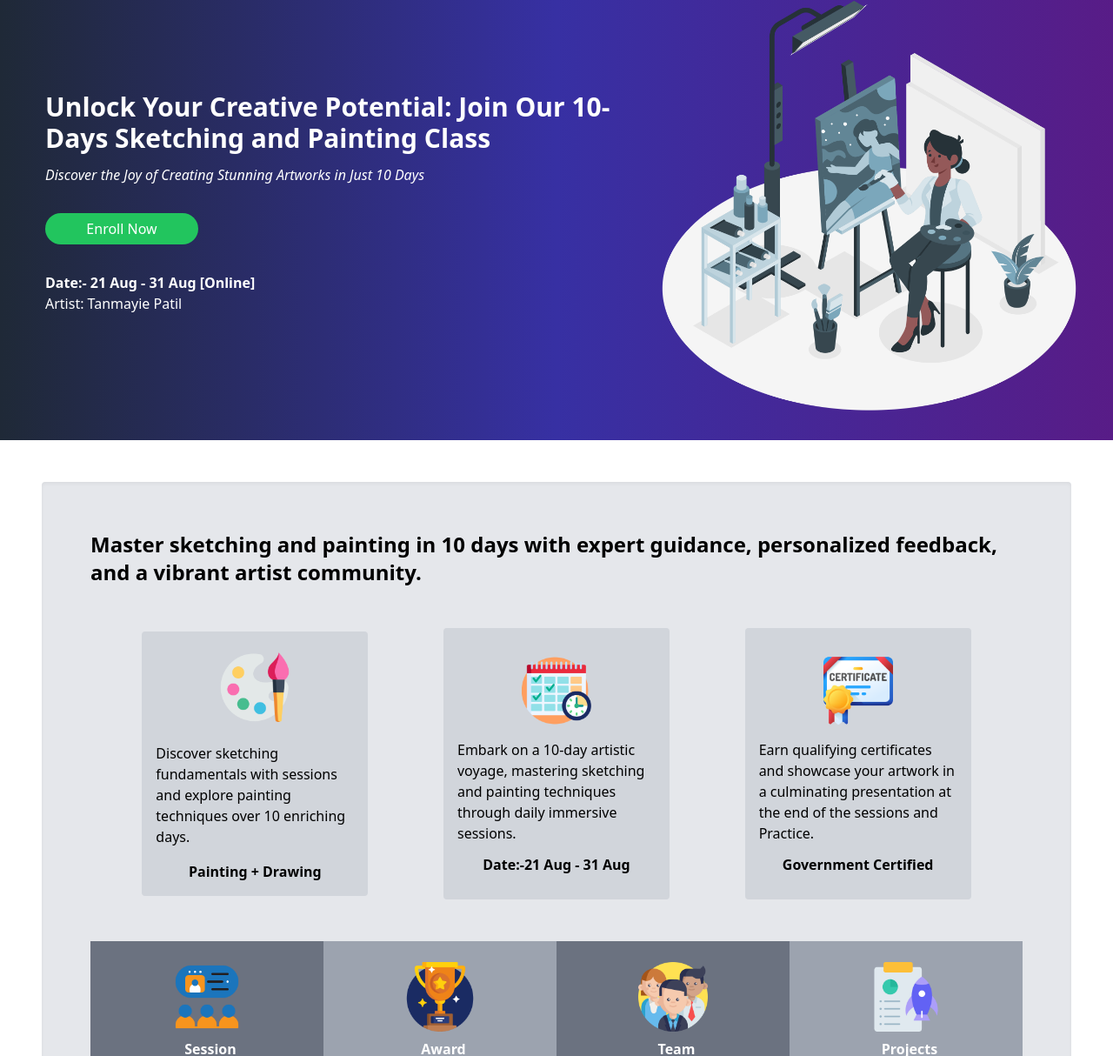
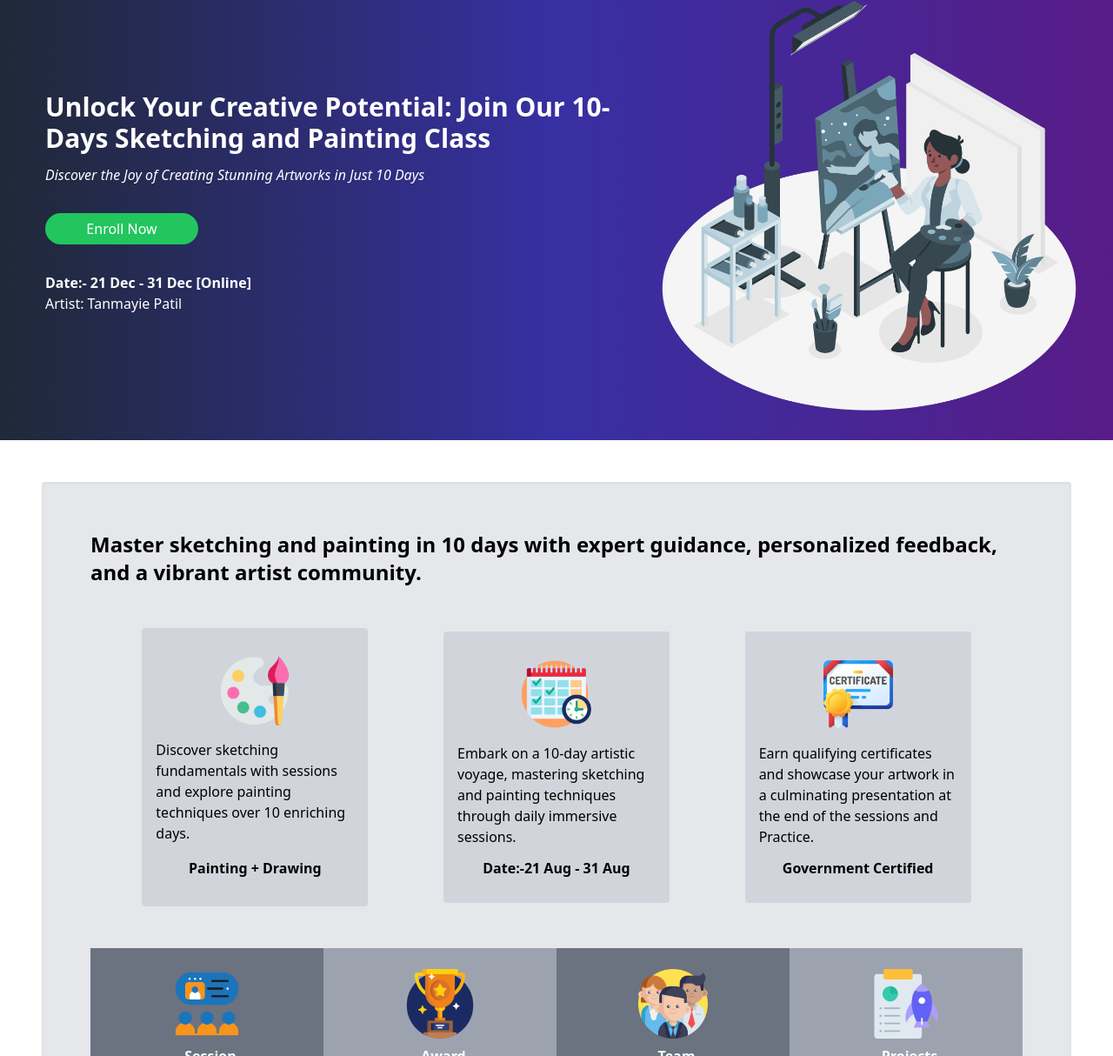
Before and after one commit to Tanmayie03/descry_art_, a plain HTML site: page index.html in a window 1280 px wide. Shown: the part 120-1334 px from the top of the page at 87% size. Drawn offline with nearby package versions, Linux system fonts and the light colour scheme.

Commit message:
Update: Made some changes to the project.

```diff
--- a/index.html
+++ b/index.html
@@ -18,7 +18,7 @@
             </div>
             <div>
                 <ul class="flex flex-row  ">
-                    <li class="px-5 border-transparent border-b-2 hover:border-white ">Home</li>
+                    <li class="px-5 border-transparent border-b-2 hover:border-black ">Home</li>
                     <li class="px-5 border-transparent border-b-2 hover:border-white ">Content</li>
                     <li class="px-5 border-transparent border-b-2 hover:border-white ">About Us</li>
                     <li class="px-5 border-transparent border-b-2 hover:border-white ">Contact Us</li>
@@ -32,7 +32,7 @@
                 <div class="flex flex-row lg:flex-col"><h1 class="text-3xl font-bold  ">Unlock Your Creative Potential: Join Our 10-Days Sketching and Painting Class</h1></div>
                 <p class=" font-bolder py-3 italic">Discover the Joy of Creating Stunning Artworks in Just 10 Days</p>
                 <button class="btn rounded-full bg-green-500 w-44 h-9 my-5 hover:bg-green-700 ">Enroll Now</button>
-                <p class="font-bold mt-3">Date:- 21 Aug - 31 Aug [Online]</p>
+                <p class="font-bold mt-3">Date:- 21 Dec - 31 Dec [Online]</p>
                 <p class="font-light space-y-0 md:space-y-2  ">Artist: Tanmayie Patil</p>
 
             </div>
@@ -44,22 +44,22 @@
 
         <h1 class="text-2xl font-bold p-4 text-grey-900  ">Master sketching and painting in 10 days with expert guidance, personalized feedback, and a vibrant artist community.</h1>
         <div class="midContainer w-full flex flex-col lg:flex-row space-y-4 lg:space-y-0 items-center justify-around   p-8">
-            <div class="card w-full lg:w-1/4 flex flex-col space-y-8 lg:space-y-4 items-center rounded bg-gray-300 bg-opacitiy-75 p-4 transform hover:scale-110">
+            <div class="card w-full  lg:w-1/4 flex flex-col  items-center rounded bg-gray-300 bg-opacitiy-75 p-4 transform hover:scale-110">
                 <div>
-                <img src="/images/paint_1158164.png" alt="" width="80px"class="m-2">
+                <img src="/images/paint_1158164.png" alt="" width="80px"class="m-4">
                 </div>
                 <p>Discover sketching fundamentals with sessions and explore painting techniques over 10 enriching days.</p>
-                <span class="font-bold  ">Painting + Drawing</span>
+                <span class="font-bold m-4 ">Painting + Drawing</span>
 
             </div>
-            <div class="card w-full  sm:w-1/4 flex flex-col  items-center rounded bg-gray-300 bg-opacitiy-75 p-4 transform hover:scale-110">
+            <div class="card w-full  lg:w-1/4 flex flex-col  items-center rounded bg-gray-300 bg-opacitiy-75 p-4 transform hover:scale-110">
                 <div>
                 <img src="/images/timetable_1048953.png" alt="" width="80px" class="m-4">
                 </div>
                 <p>Embark on a 10-day artistic voyage, mastering sketching and painting techniques through daily immersive sessions.</p>
                 <span class="font-bold m-3">Date:-21 Aug - 31 Aug</span>
             </div>
-            <div class="card w-full  sm:w-1/4 flex flex-col  items-center rounded bg-gray-300 bg-opacitiy-75 p-4 transform hover:scale-110">
+            <div class="card w-full  lg:w-1/4 flex flex-col  items-center rounded bg-gray-300 bg-opacitiy-75 p-4 transform hover:scale-110">
                 <div>
                 <img src="/images/certificate_6703900.png" alt="" width="80px" class="m-4">
                 </div>
```
